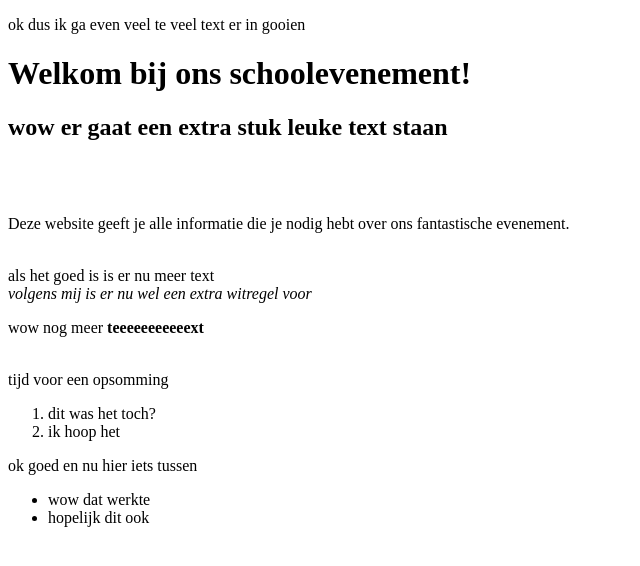
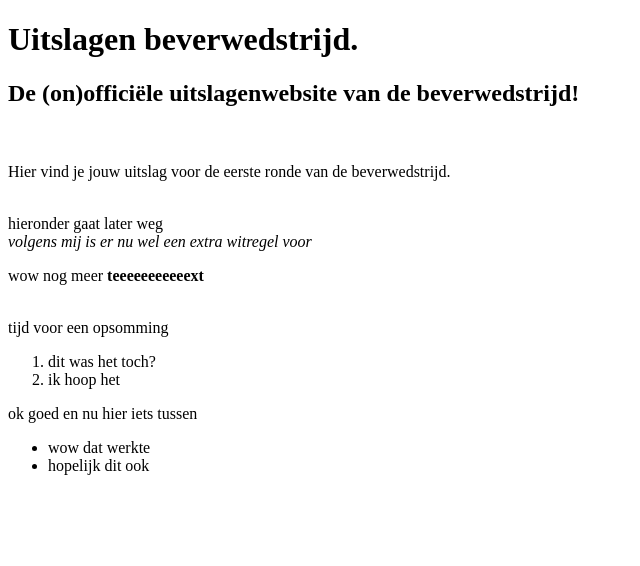
Before and after one commit to AntoineDLJ/html_speedrun, a plain HTML site: page index.html in a window 1280 px wide. Shown: the whole page, without its empty margins (0-640 px from the left). Drawn offline with Linux system fonts and the light colour scheme.

Commit message:
WebLab Run 20-11-2026 11:41:36 (UTC+01:00)

```diff
--- a/index.html
+++ b/index.html
@@ -3,18 +3,15 @@
 <head>
     <meta charset="UTF-8">
     <meta name="viewport" content="width=device-width, initial-scale=1.0">
-    <title>Schoolevenement</title>
+    <title>Beverwedstrijd_uitslagen</title>
 </head>
 <body>
-  <p>
-    ok dus ik ga even veel te veel text er in gooien
-  </p>
-    <h1>Welkom bij ons schoolevenement!</h1>
-    <h2>wow er gaat een extra stuk leuke text staan</h2>
-    <p><br><br><br>Deze website geeft je alle informatie die je nodig hebt over ons fantastische evenement.</p>
+    <h1>Uitslagen beverwedstrijd.</h1>
+    <h2>De (on)officiële uitslagenwebsite van de beverwedstrijd!</h2>
+    <p><br><br>Hier vind je jouw uitslag voor de eerste ronde van de beverwedstrijd.</p>
     <p>
       <br>
-       als het goed is is er nu meer text
+       hieronder gaat later weg
        <br><i>volgens mij is er nu wel een extra witregel voor</i>
     </p>
     <p> wow nog meer <b>teeeeeeeeeeext</b></p>
```
Also changed, not shown: 1 other file.
